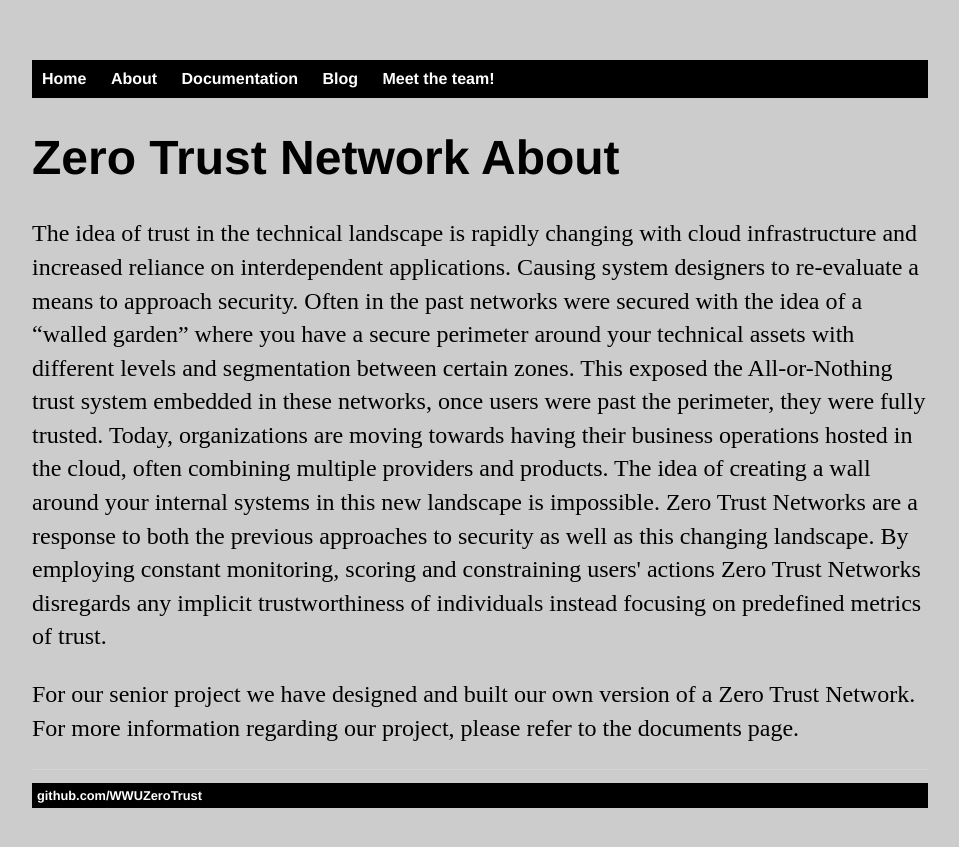
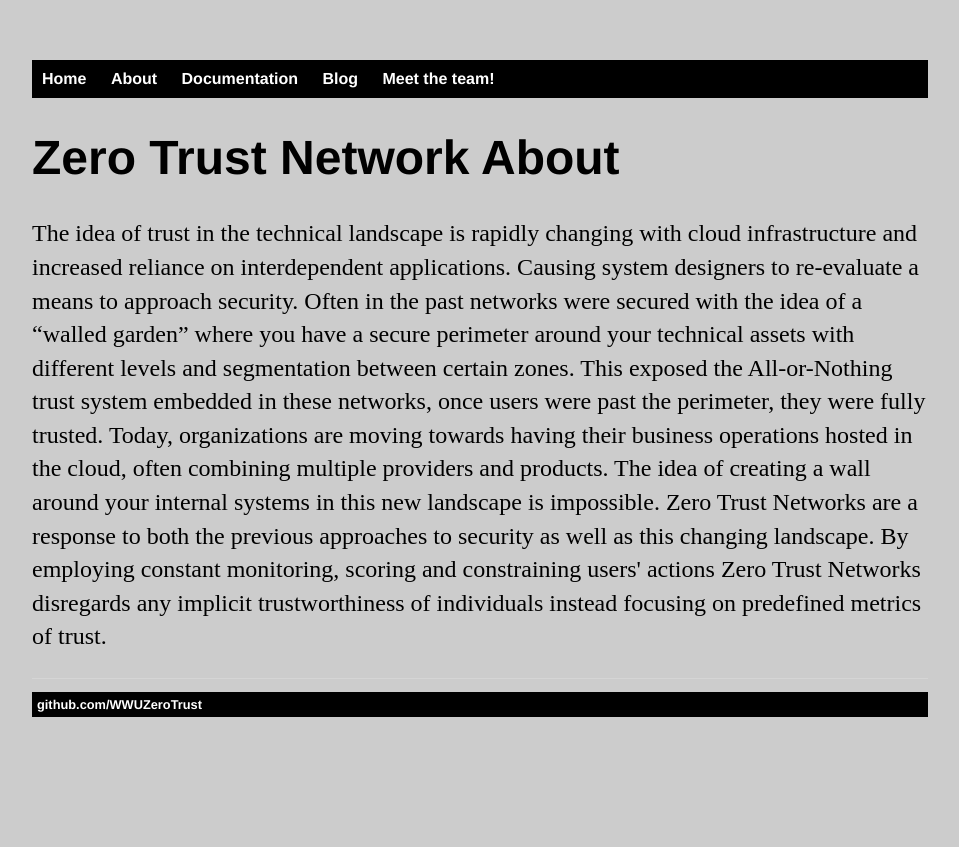
Before and after one commit to WWUZeroTrust/WWUZeroTrust.github.io, a Jekyll site: the page built from about/index.html, in a window 1280 px wide. Shown: the top 847 px of the page, without its empty margins (160-1119 px from the left). Built offline with Jekyll 4.4.1, drawn with Linux system fonts in a browser that asks for light colours.

Commit message:
Update index.html

```diff
--- a/about/index.html
+++ b/about/index.html
@@ -15,7 +15,5 @@ title: Zero Trust Network About
 			to security as well as this changing landscape. By employing constant monitoring, scoring and constraining users'
 			actions Zero Trust Networks disregards any implicit trustworthiness of individuals instead focusing on predefined
 			metrics of trust. </p>
-<p>For our senior project we have designed and built our own version of a Zero Trust Network. For more information regarding our
-project, please refer to the documents page.</p>
 
 	</ul>
```
